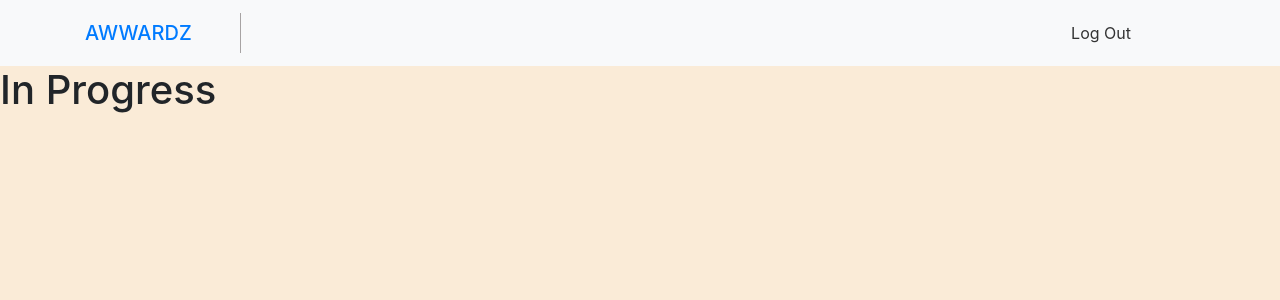
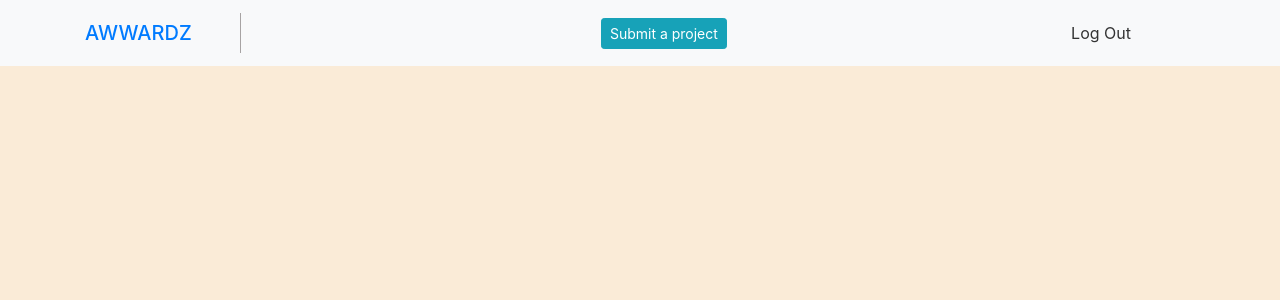
Before and after one commit to estherndichu/django3, a Django app: page / in a window 1280 px wide. Shown: the top 300 px of the page. Run offline with Django 3.2, Linux system fonts and the light colour scheme; the visitor is signed in with stand-in values (Sample User, id 1); data that the repository does not hold is empty; some libraries are stand-ins or nearby versions.

Commit message:
display projects

```diff
--- a/awards/settings.py
+++ b/awards/settings.py
@@ -49,6 +49,7 @@ INSTALLED_APPS = [
     'bootstrap4',
     'static',
     'cloudinary',
+    'crispy_forms',
 ]
 
 cloudinary.config(
--- a/projects/models.py
+++ b/projects/models.py
@@ -11,6 +11,12 @@ class Project(models.Model):
     photo = CloudinaryField('photo')
     title = models.CharField(max_length=200)
 
+    def save_project(self):
+        self.save()
+
+    def delete_project(self):
+        self.delete()
+
     def __str__(self):
         return self.projects
 
--- a/projects/templates/navbar.html
+++ b/projects/templates/navbar.html
@@ -6,7 +6,13 @@
                 <a class="navbar-brand pr-5" style="border-right: 1px solid #a7a3a3;" href='/'>AWWARDZ</a>
             </div>
         </span>
+        <span>
+            <a href="{%url 'post' %}"><button class="btn btn-info btn-sm">
+                Submit a project
+            </button>
+            </a>
 
+        </span>
 
         <span class="pull-right mr-5">
             <ul class="navbar-nav px-3">
--- a/projects/templates/projects/index.html
+++ b/projects/templates/projects/index.html
@@ -1,6 +1,28 @@
 {% extends 'projects/base.html' %}
 {% load bootstrap4 %}
+{% load static %}
 
 {% block content %}
-<h1>In Progress</h1>
-{%endblock%}
+{{block.super}}
+
+<div class="container">
+    {% if projects %}
+    {% for project in projects %}
+
+    <div class="row">
+        <div class="col-md-3">
+            <div class="card" style="width: 18rem;">
+                <img src="{{project.photo.url}}" class="card-img-top" alt="{{project.title}}">
+                <div class="card-body">
+                    <h5 class="card-title">{{project.title}}</h5>
+                    <p class="card-text">{{project.description}}</p>
+                    <a href="#" class="btn btn-primary">Live link</a>
+                </div>
+            </div>
+        </div>
+    </div>
+    {% endfor %}
+    {% endif %}
+</div>
+
+{% endblock %}
--- a/projects/urls.py
+++ b/projects/urls.py
@@ -5,6 +5,7 @@ from . import views
 
 urlpatterns=[
     url('^$',views.index,name = 'index'),
+    url('^post/',views.post, name='post'),
 ]
 
 if settings.DEBUG:
--- a/projects/views.py
+++ b/projects/views.py
@@ -2,9 +2,25 @@ from django.shortcuts import render
 from django.contrib.auth.decorators import login_required
 from django.contrib.auth.models import User
 from django.contrib.auth import login, logout, authenticate
+from .models import Project, Profile
+from .forms import ProjectForm
 
 # Create your views here.
 @login_required
 def index(request):
+    projects = Project.objects.all()[::-1]
 
-    return render(request,'projects/index.html',)
+    return render(request,'projects/index.html', {'projects':projects})
+
+def post(request):
+    if request.method == 'POST':
+        form = ProjectForm(request.POST)
+        if form.is_valid():
+            projects = form.save(commit=False)
+            post.user = request.user
+            projects.save()
+            return HttpResponseRedirect(request.path_info)
+    else:
+        form = ProjectForm()
+
+    return render(request,'projects/post.html', {'form':form})
--- /dev/null
+++ b/static/js/scripts.js
@@ -0,0 +1,6 @@
+$(document).ready(function(){
+    $('form').submit(function(event){
+      event.preventDefault()
+    })
+
+  })
```
Also changed, not shown: projects/forms.py (added, +12 -0 lines), projects/templates/projects/post.html (added, +27 -0 lines), static/css/styles.css (added).
